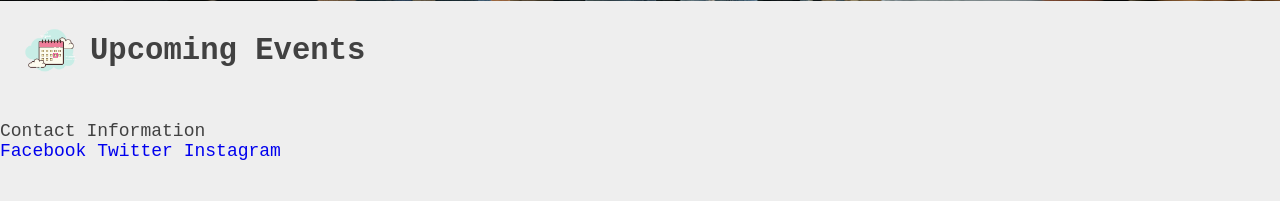
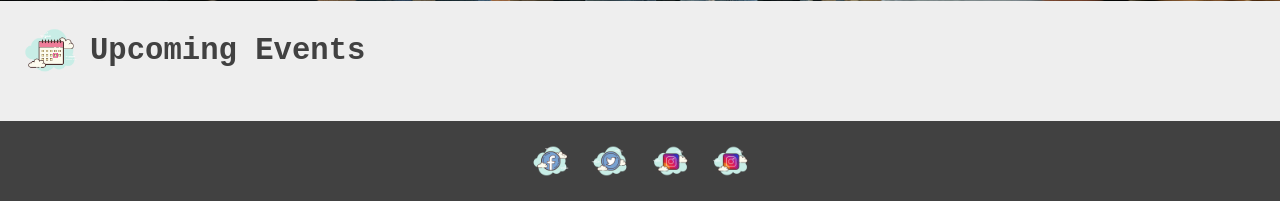
Before and after one commit to Ebube-Ochemba/AidAlley, a Flask app: page / in a window 1280 px wide. Shown: the part 670-871 px from the top of the page. Before the commit the page ends 830 px from the top, so only its background shows below. Run offline with Flask 3, Linux system fonts and the light colour scheme; data that the repository does not hold is empty; some libraries are stand-ins or nearby versions.

Commit message:
completed basic homepage, add hreflinks/routes

```diff
--- a/web_app/static/styles/homepage.css
+++ b/web_app/static/styles/homepage.css
@@ -100,6 +100,40 @@
     background-color: #B6C7AA;  /* Darker blue on hover */
 }
 
+/* Footer Styles */
+.main-footer {
+    padding: 20px 0;  /* Vertical padding */
+    background-color: #414141;
+    text-align: center;  /* Center content */
+}
+
+.social-media-links {
+    display: flex;  /* Flexbox for aligning links horizontally */
+    justify-content: center;  /* Center links horizontally */
+    gap: 20px;  /* Space between social media links */
+}
+
+.social-link {
+    display: block;
+    width: 40px;  /* Width of social media icons */
+    height: 40px;  /* Height of social media icons */
+    background-size: contain;  /* Ensure icons scale correctly */
+    background-repeat: no-repeat;  /* No repeat for background images */
+}
+/* Specific Icons */
+.facebook-link {
+    background-image: url("../images/facebook.png");
+}
+.twitter-link {
+    background-image: url("../images/twitter.png");
+}
+.instagram-link {
+    background-image: url("../images/instagram.png");
+}
+.youtube-link {
+    background-image: url("../images/instagram.png");
+}
+
 
 /* Media Queries for Responsiveness */
 
@@ -143,6 +177,14 @@
     .event-item {
         width: 200px;  /* Adjust width for smaller screens */
     }
+
+    .social-media-links {
+        gap: 15px;  /* Adjust space between links for smaller screens */
+    }
+    .social-link {
+        width: 30px;  /* Adjust icon size for smaller screens */
+        height: 30px;
+    }
 }
 
 /* Small mobile devices */
--- a/web_app/templates/homepage.html
+++ b/web_app/templates/homepage.html
@@ -56,13 +56,14 @@
         </div>
     </section>
 
-    <footer>
-        <p>Contact Information</p>
-        <div>
-            <a href="#">Facebook</a>
-            <a href="#">Twitter</a>
-            <a href="#">Instagram</a>
+    <footer class="main-footer">
+        <div class="social-media-links">
+            <a class="social-link facebook-link" href="#" ></a>
+            <a class="social-link twitter-link" href="#" ></a>
+            <a class="social-link instagram-link" href="#" ></a>
+            <a class="social-link youtube-link" href="#" ></a>
         </div>
     </footer>
+
 </body>
 </html>
```
